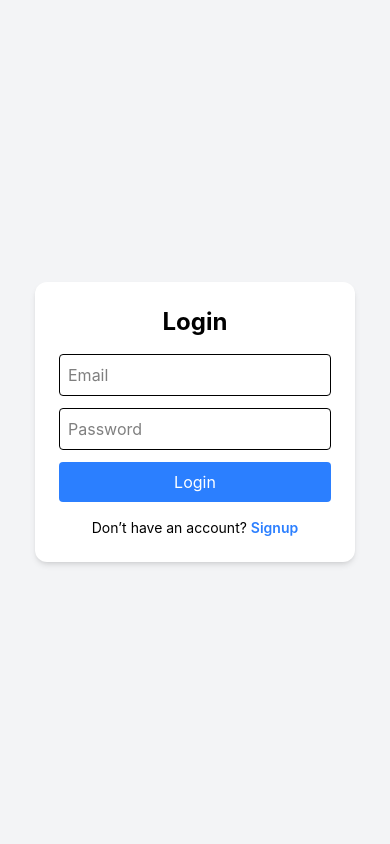
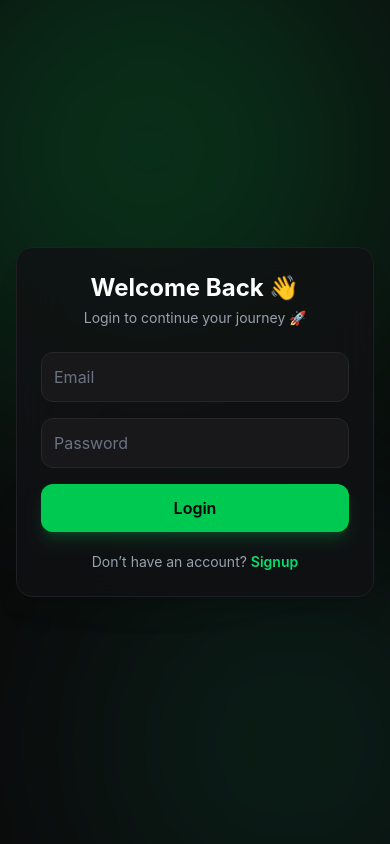
Before and after one commit to VedantRohankar/Life-Tracker, a React (Vite) app in the folder client/: page / in a window 390 px wide. Built offline with nearby package versions, Linux system fonts and the light colour scheme.

Commit message:
Mobile View Set

```diff
--- a/client/src/index.css
+++ b/client/src/index.css
@@ -1 +1,4 @@
 @import "tailwindcss";
+html {
+  font-size: 16px;
+}
--- a/client/src/pages/Daily.jsx
+++ b/client/src/pages/Daily.jsx
@@ -57,10 +57,12 @@ const deleteTask = async (id) => {
 
 
   return (
-    <div className="flex">
+   <div className="flex flex-col md:flex-row bg-[#0b0b0c] min-h-screen">
+
       <Sidebar />
 
-      <div className="md:ml-64 w-full min-h-screen bg-[#0f0f0f] p-6 text-white">
+      <div className="w-full md:ml-64 px-4 sm:px-6 md:px-10 py-6 text-white overflow-x-hidden bg-[#0f0f0f] p-6 text-white">
+          <div className="max-w-screen-xl mx-auto">
 
         <h1 className="text-3xl font-bold mb-1 tracking-tight">
           📋 Daily Tasks
@@ -139,6 +141,8 @@ const deleteTask = async (id) => {
         </div>
 
       </div>
+      </div>
+
     </div>
   );
 };
--- a/client/src/pages/Dashboard.jsx
+++ b/client/src/pages/Dashboard.jsx
@@ -113,14 +113,17 @@ const getMessage = () => {
 
 
   return (
-    <div className="flex bg-[#0b0b0c] min-h-screen">
+    <div className="flex flex-col md:flex-row bg-[#0b0b0c] min-h-screen">
+
       <Sidebar />
 
       <motion.div
-        className="w-full md:ml-64 px-4 sm:px-6 md:px-10 py-6 text-white"
+  className="w-full md:ml-64 px-4 sm:px-6 md:px-10 py-6 text-white overflow-x-hidden"
         initial={{ opacity: 0 }}
         animate={{ opacity: 1 }}
       >
+        <div className="max-w-screen-xl mx-auto">
+
         {/* HEADER */}
         <div className="mb-6">
           <h1 className="text-2xl sm:text-3xl font-bold tracking-tight">
@@ -202,9 +205,9 @@ const getMessage = () => {
 
 </div>
 
-          <div className="w-full h-[220px] sm:h-[300px]">
+         <div className="w-full h-[220px] sm:h-[300px] overflow-hidden">
+            <ResponsiveContainer width="99%" height="100%">
 
-            <ResponsiveContainer width="100%" height="100%">
 
               <AreaChart data={xpData}>
 
@@ -248,7 +251,7 @@ const getMessage = () => {
     🧠 Growth Metrics
   </h2>
 
-  <ResponsiveContainer width="100%" height={300}>
+  <ResponsiveContainer width="100%" height={260}>
   <PieChart>
 
     <defs>
@@ -336,7 +339,7 @@ const getMessage = () => {
 
 
 </motion.div>
-
+</div>
       </motion.div>
     </div>
   );
--- a/client/src/pages/Login.jsx
+++ b/client/src/pages/Login.jsx
@@ -42,37 +42,74 @@ const Login = () => {
   };
 
   return (
-  <div className="flex items-center justify-center h-screen bg-gray-100">
-    <div className="bg-white p-6 rounded-xl shadow-md w-80">
+  <div className="flex items-center justify-center min-h-screen
+  bg-[#0b0b0c] px-4 relative overflow-hidden">
+
+    {/* 🌌 Background Glow */}
+    <div className="absolute w-[500px] h-[500px] bg-green-500/20
+    blur-[120px] rounded-full top-[-100px] left-[-100px]" />
+
+    <div className="absolute w-[400px] h-[400px] bg-emerald-500/10
+    blur-[100px] rounded-full bottom-[-100px] right-[-100px]" />
+
+    {/* 🧊 Glass Card */}
+    <div className="relative z-10 w-full max-w-sm
+    bg-[#111113]/80 backdrop-blur-xl
+    border border-[#1f1f23]
+    p-6 rounded-2xl shadow-xl">
 
       <form onSubmit={handleSubmit}>
-        <h2 className="text-2xl font-bold mb-4 text-center">Login</h2>
 
+        {/* 🔥 Title */}
+        <h2 className="text-2xl font-bold text-center mb-1 text-white">
+          Welcome Back 👋
+        </h2>
+
+        <p className="text-gray-400 text-center text-sm mb-6">
+          Login to continue your journey 🚀
+        </p>
+
+        {/* 📧 Email */}
         <input
           type="email"
           name="email"
           placeholder="Email"
           onChange={handleChange}
-          className="w-full mb-3 p-2 border rounded"
+          className="w-full mb-4 p-3
+          bg-[#18181b] border border-[#27272a]
+          rounded-xl text-white placeholder-gray-500
+          focus:outline-none focus:ring-2 focus:ring-green-500"
         />
 
+        {/* 🔒 Password */}
         <input
           type="password"
           name="password"
           placeholder="Password"
           onChange={handleChange}
-          className="w-full mb-3 p-2 border rounded"
+          className="w-full mb-4 p-3
+          bg-[#18181b] border border-[#27272a]
+          rounded-xl text-white placeholder-gray-500
+          focus:outline-none focus:ring-2 focus:ring-green-500"
         />
 
-        <button className="w-full bg-blue-500 text-white p-2 rounded">
+        {/* 🚀 Button */}
+        <button
+          className="w-full bg-green-500 hover:bg-green-600
+          transition p-3 rounded-xl font-semibold
+          shadow-lg shadow-green-500/20"
+        >
           Login
         </button>
       </form>
 
-      {/* 🔗 Signup Redirect */}
-      <p className="text-sm text-center mt-4">
+      {/* 🔗 Signup */}
+      <p className="text-sm text-center mt-5 text-gray-400">
         Don’t have an account?{" "}
-        <Link to="/signup" className="text-blue-500 font-semibold">
+        <Link
+          to="/signup"
+          className="text-green-400 font-semibold hover:underline"
+        >
           Signup
         </Link>
       </p>
@@ -82,6 +119,7 @@ const Login = () => {
 );
 
 
+
 };
 
 export default Login
--- a/client/src/pages/Profile.jsx
+++ b/client/src/pages/Profile.jsx
@@ -70,14 +70,15 @@ const Profile = () => {
   if (!user) return null;
 
   return (
-    <div className="flex">
+    <div className="flex flex-col md:flex-row bg-[#0b0b0c] min-h-screen">
       <Sidebar />
 
       <motion.div
-        className="md:ml-64 w-full min-h-screen bg-[#0b0b0c] text-white p-4 md:p-8"
+        className="w-full md:ml-64 px-4 sm:px-6 md:px-10 py-6 text-white overflow-x-hidden bg-[#0b0b0c] text-white p-4 md:p-8"
         initial={{ opacity: 0 }}
         animate={{ opacity: 1 }}
       >
+        <div className="max-w-screen-xl mx-auto">
         {/* 🔝 HEADER */}
         <div className="flex flex-col md:flex-row items-center gap-6 mb-10">
 
@@ -195,7 +196,7 @@ const Profile = () => {
             />
           </div>
         </div>
-
+            </div>
       </motion.div>
     </div>
   );
--- a/client/src/pages/Progress.jsx
+++ b/client/src/pages/Progress.jsx
@@ -19,11 +19,12 @@ const Progress = () => {
   if (!user) return null;
 
   return (
-    <div className="flex">
+    <div className="flex flex-col md:flex-row bg-[#0b0b0c] min-h-screen">
       <Sidebar />
 
-      <div className="md:ml-64 w-full min-h-screen bg-[#0f0f0f] p-6 text-white">
+      <div className="w-full md:ml-64 px-4 sm:px-6 md:px-10 py-6 text-white overflow-x-hidden bg-[#0f0f0f] p-6 text-white">
 
+       <div className="max-w-screen-xl mx-auto">
         <h1 className="text-3xl font-bold mb-1 tracking-tight">
           🎮 Progress
         </h1>
@@ -83,6 +84,7 @@ const Progress = () => {
         </motion.div>
 
       </div>
+      </div>
     </div>
   );
 };
--- a/client/src/pages/Rank.jsx
+++ b/client/src/pages/Rank.jsx
@@ -33,11 +33,12 @@ const Rank = () => {
   const currentRank = user ? getUserRank(user.level) : "";
 
   return (
-    <div className="flex">
+    <div className="flex flex-col md:flex-row bg-[#0b0b0c] min-h-screen">
       <Sidebar />
 
-      <div className="md:ml-64 w-full min-h-screen bg-[#0f0f0f] p-6 text-white">
+      <div className="w-full md:ml-64 px-4 sm:px-6 md:px-10 py-6 text-white overflow-x-hidden bg-[#0f0f0f] p-6 text-white">
 
+         <div className="max-w-screen-xl mx-auto">
         <h1 className="text-3xl font-bold mb-1 tracking-tight">
           🏆 Rank System
         </h1>
@@ -74,6 +75,7 @@ const Rank = () => {
         </div>
 
       </div>
+      </div>
     </div>
   );
 };
--- a/client/src/pages/Streak.jsx
+++ b/client/src/pages/Streak.jsx
@@ -42,11 +42,12 @@ const Streak = () => {
   }, []);
 
   return (
-    <div className="flex">
+    <div className="flex flex-col md:flex-row bg-[#0b0b0c] min-h-screen">
       <Sidebar />
 
-      <div className="md:ml-64 w-full min-h-screen bg-[#0f0f0f] p-6 text-white">
+      <div className="w-full md:ml-64 px-4 sm:px-6 md:px-10 py-6 text-white overflow-x-hidden bg-[#0f0f0f] p-6 text-white">
 
+          <div className="max-w-screen-xl mx-auto">
         <h1 className="text-3xl font-bold mb-1 tracking-tight">
           🔥 {streak} Day Streak
         </h1>
@@ -80,6 +81,7 @@ const Streak = () => {
         </div>
 
       </div>
+      </div>
     </div>
   );
 };
```
Also changed, not shown: client/src/components/Sidebar.jsx (+25 -26 lines), client/src/pages/Signup.jsx (+50 -10 lines).
